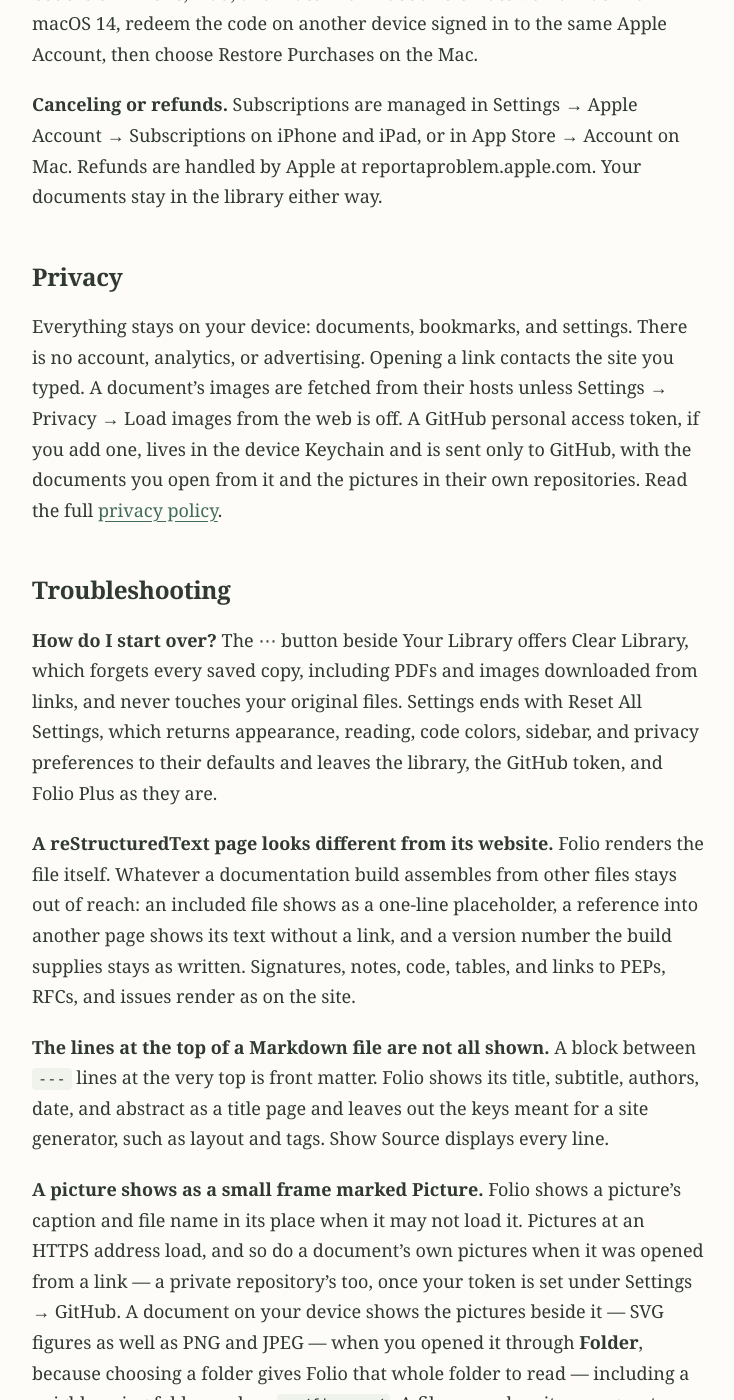
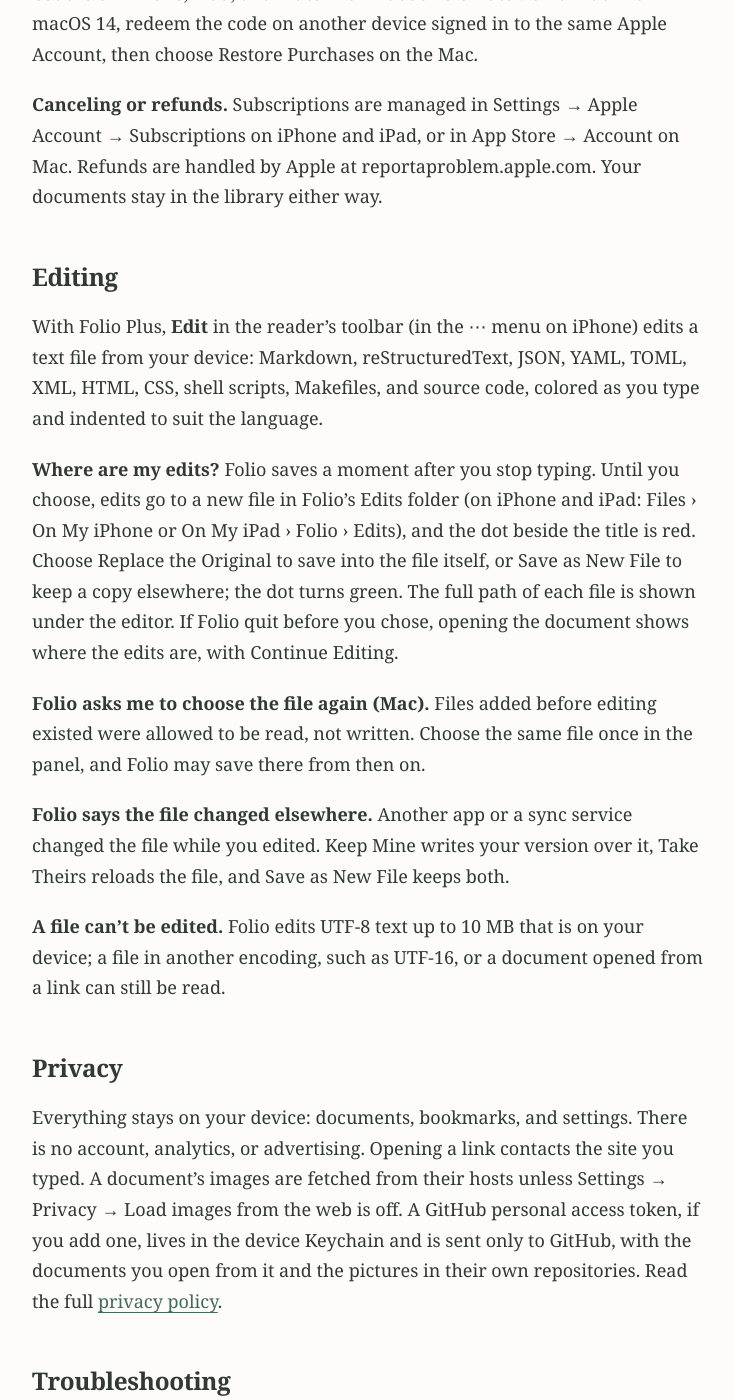
Before and after one commit to BlueTaoLLC/FolioApp, a Jekyll site: the page built from support.md, in a window 1280 px wide and 1400 px high, scrolled down 2174 px. Shown: the whole window, without its empty margins (272-1006 px from the left). Built offline with Jekyll 4.4.1, drawn with Linux system fonts in a browser that asks for light colours; some of the changed text lies outside the part shown.

Commit message:
Privacy and support pages: editing in Folio 1.2
Editing, a Folio Plus feature, writes only to files on the device: a new
file in Folio's Edits folder until the person chooses, then the original
or a new file. The support page answers where edits go, the Mac's
one-time permission, changes made elsewhere, and what cannot be edited.

Co-Authored-By: Claude Opus 5.5 <noreply@anthropic.com>

```diff
--- a/support.md
+++ b/support.md
@@ -20,7 +20,7 @@ Open a file with **Document** in the Open row at the bottom of the sidebar, brow
 
 ## Folio Plus
 
-Complete text documents up to 10 KB read for free, and PDFs and images always do. Larger text documents show a fading preview of the first 10 KB and an invitation to unlock the rest. Folio Plus unlocks them, along with Export PDF and, on Mac, Print.
+Complete text documents up to 10 KB read for free, and PDFs and images always do. Larger text documents show a fading preview of the first 10 KB and an invitation to unlock the rest. Folio Plus unlocks them, along with editing, Export PDF, and, on Mac, Print.
 
 - **Folio Plus Lifetime**, $19.99 (USD), one purchase, no recurring charge.
 - **Folio Plus Yearly**, $9.99 (USD) per year, renewing automatically until canceled.
@@ -32,6 +32,18 @@ Both include Family Sharing. Prices in other regions appear in the app. Buying t
 **Have an offer code?** Choose Redeem Code on the same screen and enter it in Apple's code sheet; Folio Plus unlocks as soon as Apple confirms it. Redeem Code is on iPhone, iPad, and Macs with macOS 15 or later. On a Mac with macOS 14, redeem the code on another device signed in to the same Apple Account, then choose Restore Purchases on the Mac.
 
 **Canceling or refunds.** Subscriptions are managed in Settings → Apple Account → Subscriptions on iPhone and iPad, or in App Store → Account on Mac. Refunds are handled by Apple at reportaproblem.apple.com. Your documents stay in the library either way.
+
+## Editing
+
+With Folio Plus, **Edit** in the reader's toolbar (in the ⋯ menu on iPhone) edits a text file from your device: Markdown, reStructuredText, JSON, YAML, TOML, XML, HTML, CSS, shell scripts, Makefiles, and source code, colored as you type and indented to suit the language.
+
+**Where are my edits?** Folio saves a moment after you stop typing. Until you choose, edits go to a new file in Folio's Edits folder (on iPhone and iPad: Files › On My iPhone or On My iPad › Folio › Edits), and the dot beside the title is red. Choose Replace the Original to save into the file itself, or Save as New File to keep a copy elsewhere; the dot turns green. The full path of each file is shown under the editor. If Folio quit before you chose, opening the document shows where the edits are, with Continue Editing.
+
+**Folio asks me to choose the file again (Mac).** Files added before editing existed were allowed to be read, not written. Choose the same file once in the panel, and Folio may save there from then on.
+
+**Folio says the file changed elsewhere.** Another app or a sync service changed the file while you edited. Keep Mine writes your version over it, Take Theirs reloads the file, and Save as New File keeps both.
+
+**A file can't be edited.** Folio edits UTF-8 text up to 10 MB that is on your device; a file in another encoding, such as UTF-16, or a document opened from a link can still be read.
 
 ## Privacy
 
```
Also changed, not shown: privacy.md (+2 -0 lines).
